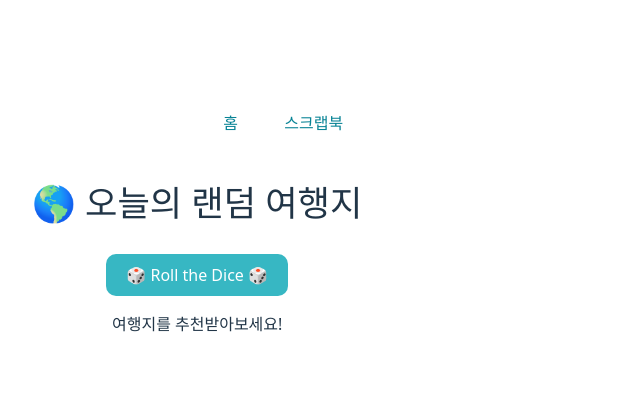
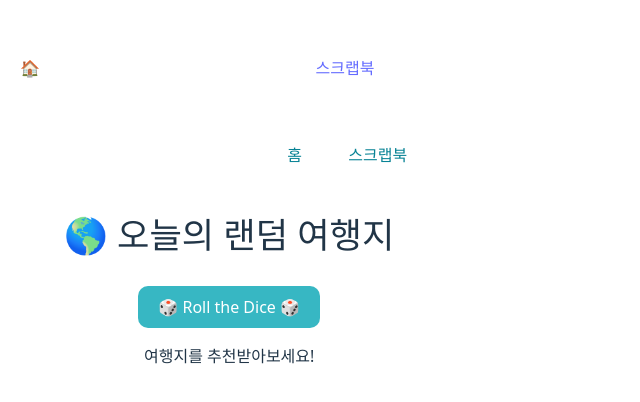
Before and after one commit to choijhn/web-project, a React (Vite) app in the folder front/: page / in a window 1280 px wide. Shown: the part 174-576 px from the top of the page, without its empty margins (0-640 px from the left). Built offline with nearby package versions, Linux system fonts and the light colour scheme.

Commit message:
fix: ui 개선

```diff
--- a/front/src/App.jsx
+++ b/front/src/App.jsx
@@ -1,10 +1,12 @@
 import { BrowserRouter, Routes, Route } from 'react-router-dom';
 import Main from "./pages/MainPage.jsx";
 import Scrapbook from "./pages/ScrapbookPage.jsx";
+import Header from './components/Header.jsx';
 
 export default function App() {
   return (
     <BrowserRouter>
+      <Header />
       <Routes>
         <Route path="/" element={<Main />} />
         <Route path="/scrapbook" element={<Scrapbook />} />
--- a/front/src/pages/MainPage.jsx
+++ b/front/src/pages/MainPage.jsx
@@ -4,6 +4,7 @@ import TravelPost from '../components/TravelPost';
 import Button from '../components/Button';
 
 const PageWrapper = styled.div`
+  width: 100%;
   max-width: 960px;
   margin: 0 auto;
   padding: 2rem;
--- a/front/src/pages/ScrapbookPage.jsx.jsx
+++ b/front/src/pages/ScrapbookPage.jsx.jsx
@@ -4,6 +4,7 @@ import { initDB, loadScrapsFromDB } from '../hooks/indexedDB';import styled from
 import ScrapItemCard from '../components/ScrapItemCard';
 
 const PageWrapper = styled.div`
+  width: 100%;
   max-width: 960px;
   margin: 0 auto;
   padding: 2rem;
```
